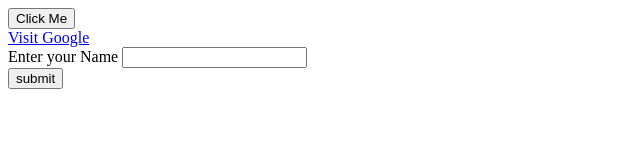
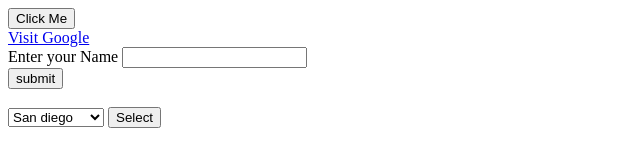
Before and after one commit to kamiya23/assignment5, a plain HTML site: page index.html in a window 1280 px wide. Shown: the whole page, without its empty margins (0-640 px from the left). Drawn offline with Linux system fonts and the light colour scheme.

Commit message:
Update index.html

```diff
--- a/index.html
+++ b/index.html
@@ -25,6 +25,16 @@
          <div id="feedback"></div>
 
          <input type="submit" value="submit" />
+
+         <br><br>
+
+         <select id="sCity">
+            <option>San diego</option>
+            <option>Los Angeles</option>
+            <option>Las Vegas</option>
+             <option>San Jose</option>
+         </select>
+            <input type="button" value="Select" onclick="dispName()" />
      </form>
 
 
```
